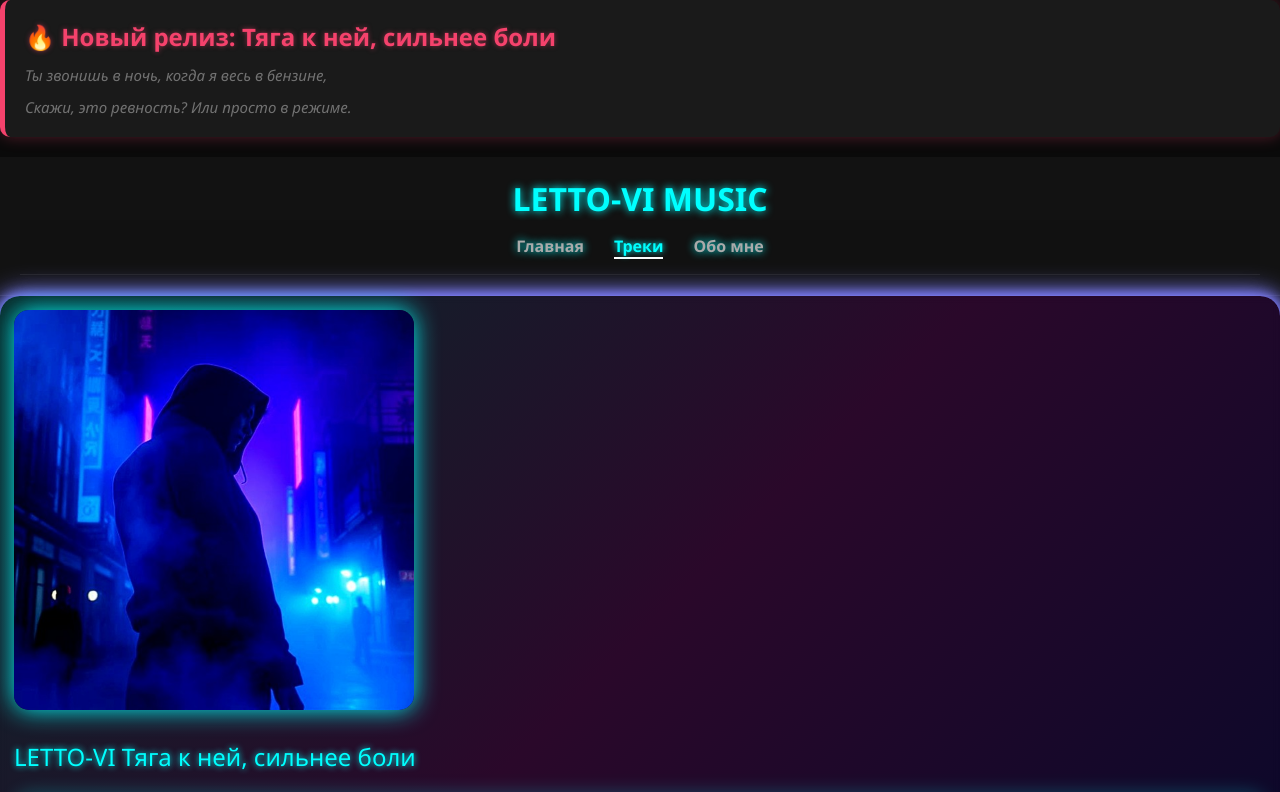
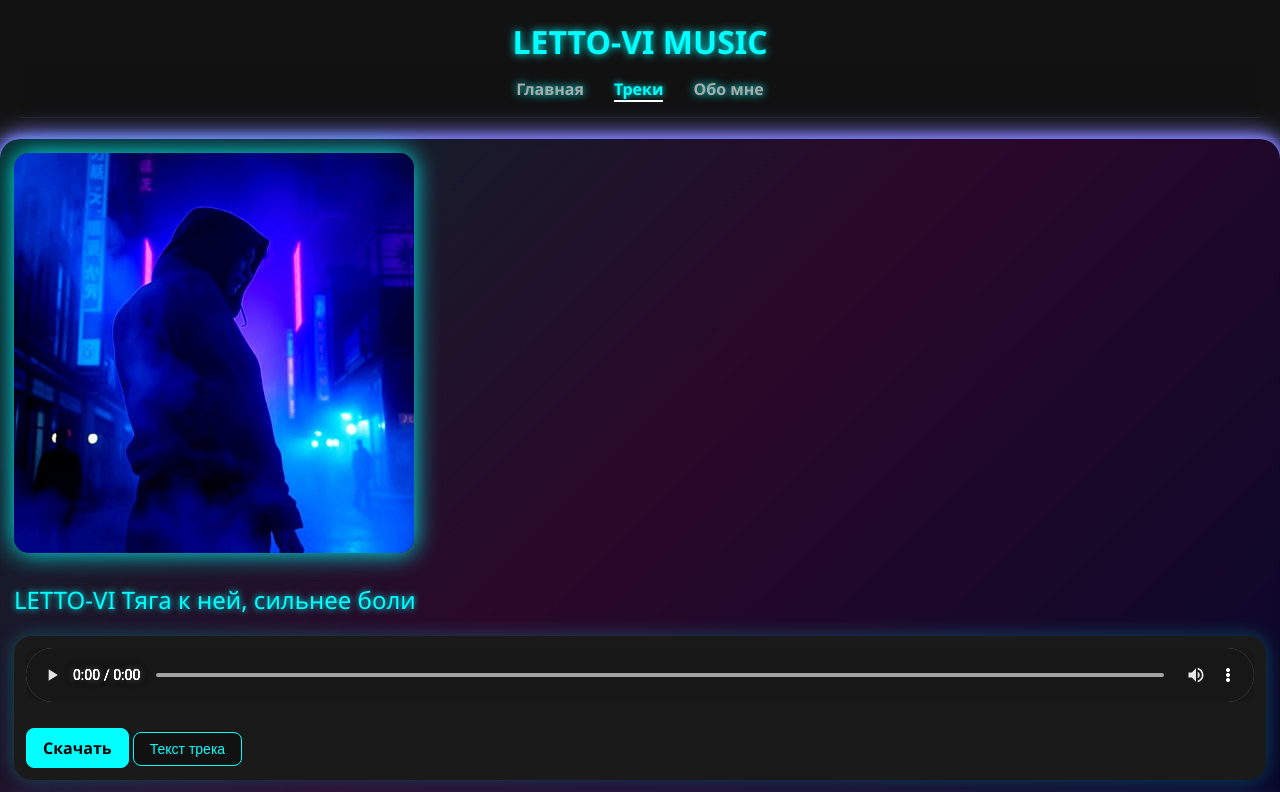
Before and after one commit to Phxnkluv/Vito, a plain HTML site: page tracks.html in a window 1280 px wide. Shown: the top 792 px of the page. Drawn offline with Linux system fonts and the light colour scheme.

Commit message:
Update tracks.html

```diff
--- a/tracks.html
+++ b/tracks.html
@@ -156,16 +156,16 @@
       border-top: 1px solid #222;
     }
     .new-release {
-  display: block;
+  display: none;
 }
   </style>
 </head>
 
 <body>
   <section class="new-release">
-    <h2 class="highlight-title">🔥 Новый релиз: Тяга к ней, сильнее боли</h2>
-     <p class="teaser-line">Ты звонишь в ночь, когда я весь в бензине,</p>
-  <p class="teaser-line">Скажи, это ревность? Или просто в режиме.</p>
+    <h2 class="highlight-title">🔥 Новый релиз: Fury тишины</h2>
+     <p class="teaser-line"></p>
+  <p class="teaser-line"></p>
   </section>
 
   <header>
@@ -176,6 +176,7 @@
       <a href="about.html">Обо мне</a>
     </nav>
   </header>
+
 
   <div class="glitch-player">
     <img class="cover-art" src="music/тягакнейсильнееболи.jpg" alt="Обложка Тяга к ней, сильнее боли" />
@@ -851,4 +852,4 @@ Slab на мне — это не цепи,
     }
   </script>
 </body>
-</html>
+  </html>
```
